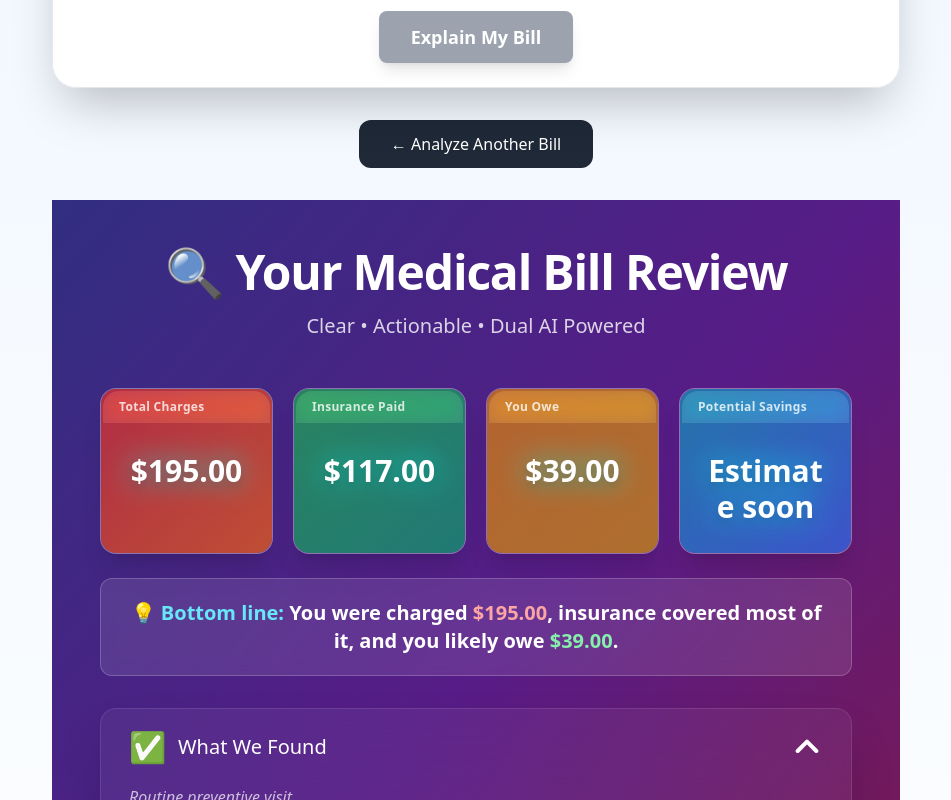
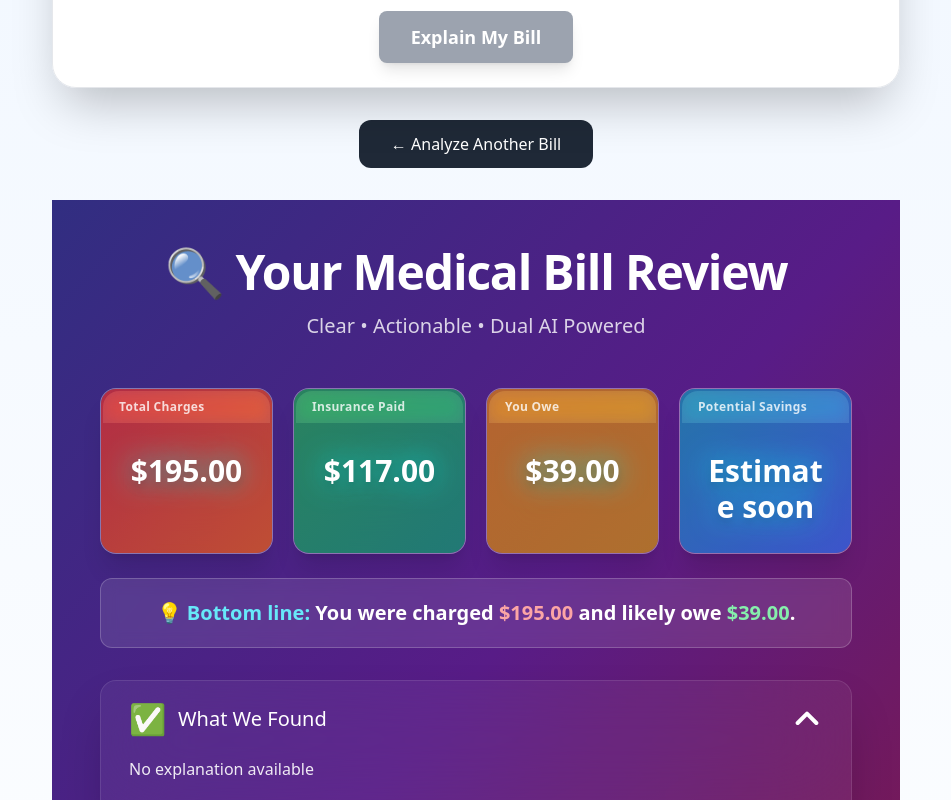
Before and after one commit to kevin-phan-25/explain-my-bill-frontend, a React (Create React App) app in the folder frontend/: page / in a window 1280 px wide. Both pictures are taken after a click on the button "Routine Check-Up (Normal)". Shown: the part 446-1246 px from the top of the page, without its empty margins (164-1115 px from the left). Built offline with nearby package versions, Linux system fonts and the light colour scheme.

Commit message:
Update ExplanationCard.js

```diff
--- a/frontend/src/components/ExplanationCard.js
+++ b/frontend/src/components/ExplanationCard.js
@@ -1,6 +1,7 @@
 import React, { useState } from "react";
 import jsPDF from "jspdf";
 
+// Rotating Chevron Icon
 const ChevronDown = ({ isOpen }) => (
   <svg
     className={`w-6 h-6 sm:w-8 sm:h-8 text-white transition-transform duration-300 ${isOpen ? "rotate-180" : ""}`}
@@ -17,20 +18,27 @@ export default function ExplanationCard({ result, onUpgrade }) {
 
   if (!result) return null;
 
-  const { explanation, pages = [], isPaid } = result;
+  const { explanation = "No explanation available", pages = [], isPaid } = result;
 
-  const structuredPages = pages
-    .map((p) => {
-      try {
-        return typeof p.structured === "object" ? p.structured : JSON.parse(p.explanation || "{}");
-      } catch {
-        return null;
+  // Parse structured data with robust fallback
+  let mainData = null;
+  let fallbackExplanation = explanation;
+
+  if (pages.length > 0) {
+    for (const p of pages) {
+      if (p.structured && typeof p.structured === "object") {
+        mainData = p.structured;
+        break;
       }
-    })
-    .filter(Boolean);
+      if (p.explanation) {
+        fallbackExplanation = p.explanation;
+      }
+    }
+  }
 
-  const hasStructured = structuredPages.length > 0;
-  const mainData = hasStructured ? structuredPages[0] : null;
+  // Fallback key amounts if structured data is missing
+  const keyAmounts = mainData?.keyAmounts || {};
+  const confidences = mainData?.confidences || {};
 
   const toggleSection = (section) => {
     setOpenSections((prev) =>
@@ -39,10 +47,66 @@ export default function ExplanationCard({ result, onUpgrade }) {
   };
 
   const handleDownloadPDF = () => {
-    // (Keep your existing ultra-modern PDF code — it's perfect)
     const doc = new jsPDF("p", "mm", "a4");
-    // ... (your full PDF code from before)
-    doc.save("Medical_Bill_Intelligence_Report.pdf");
+    const pageWidth = doc.internal.pageSize.getWidth();
+    const margin = 20;
+    let y = 25;
+
+    doc.setFillColor(20, 15, 60);
+    doc.rect(0, 0, pageWidth, 55, "F");
+
+    doc.setTextColor(255, 255, 255);
+    doc.setFontSize(28);
+    doc.setFont("helvetica", "bold");
+    doc.text("Medical Bill Intelligence Report", margin, y);
+    y += 12;
+
+    doc.setFontSize(13);
+    doc.setTextColor(150, 220, 255);
+    doc.text("Dual AI-Powered • Confidence Verified • Secure Analysis", margin, y);
+    y += 10;
+
+    doc.setFontSize(11);
+    doc.setTextColor(180, 220, 255);
+    doc.text(`Generated: ${new Date().toLocaleDateString('en-US', { year: 'numeric', month: 'long', day: 'numeric' })}`, margin, y);
+    y += 20;
+
+    // Financial Summary
+    const amounts = [
+      { label: "Total Charges", value: keyAmounts.totalCharges || "Not detected" },
+      { label: "Insurance Paid", value: keyAmounts.insurancePaid || "Not detected" },
+      { label: "Insurance Adjusted", value: keyAmounts.insuranceAdjusted || "Not listed" },
+      { label: "Patient Responsibility", value: keyAmounts.patientResponsibility || "Not detected" },
+    ];
+
+    doc.setTextColor(255, 255, 255);
+    doc.setFontSize(16);
+    doc.setFont("helvetica", "bold");
+    doc.text("Financial Summary", margin, y);
+    y += 12;
+
+    doc.setFontSize(12);
+    amounts.forEach((item) => {
+      doc.setFont("helvetica", "bold");
+      doc.text(`${item.label}:`, margin, y);
+      doc.setFont("helvetica", "normal");
+      doc.text(item.value, margin + 80, y);
+      y += 10;
+    });
+    y += 15;
+
+    // Explanation fallback
+    doc.setFontSize(16);
+    doc.setFont("helvetica", "bold");
+    doc.text("Explanation", margin, y);
+    y += 10;
+
+    const lines = doc.splitTextToSize(fallbackExplanation || "Analysis in progress. Please try again.", pageWidth - 2 * margin);
+    doc.setFontSize(11);
+    doc.setFont("helvetica", "normal");
+    doc.text(lines, margin, y);
+
+    doc.save("Medical_Bill_Report.pdf");
   };
 
   const ConfidenceBadge = ({ score }) => {
@@ -51,20 +115,18 @@ export default function ExplanationCard({ result, onUpgrade }) {
     return <span className={`text-xs font-bold ${color}`}>Confidence: {score}%</span>;
   };
 
-  // TL;DR Bottom Line Strip
   const BottomLineStrip = () => {
-    if (!mainData) return null;
-    const total = mainData.keyAmounts?.totalCharges || "unknown";
-    const owe = mainData.keyAmounts?.patientResponsibility || "unknown";
+    const total = keyAmounts.totalCharges || "unknown amount";
+    const owe = keyAmounts.patientResponsibility || "unknown amount";
 
     return (
       <div className="mt-6 rounded-xl bg-white/10 backdrop-blur border border-white/20 p-5 text-center">
         <p className="text-lg sm:text-xl font-bold text-white">
           💡 <span className="text-cyan-300">Bottom line:</span> You were charged{" "}
           <span className="text-red-300 font-extrabold">{total}</span>
-          {owe !== "unknown" && (
+          {owe !== "unknown amount" && (
             <>
-              , insurance covered most of it, and you likely owe{" "}
+              {" "}and likely owe{" "}
               <span className="text-green-300 font-extrabold">{owe}</span>.
             </>
           )}
@@ -84,14 +146,12 @@ export default function ExplanationCard({ result, onUpgrade }) {
           <p className="text-base sm:text-lg md:text-xl text-white/80">Clear • Actionable • Dual AI Powered</p>
         </div>
 
-        {/* Key Metrics */}
-        {mainData && (
-          <>
+        {/* Key Metrics – Always show something */}
         <div className="grid grid-cols-1 sm:grid-cols-2 lg:grid-cols-4 gap-4 sm:gap-5 mb-6">
           {[
-                { label: "Total Charges", value: mainData.keyAmounts?.totalCharges || "N/A", conf: mainData.confidences?.totalCharges },
-                { label: "Insurance Paid", value: mainData.keyAmounts?.insurancePaid || "N/A", conf: mainData.confidences?.insurancePaid },
-                { label: "You Owe", value: mainData.keyAmounts?.patientResponsibility || "N/A", conf: mainData.confidences?.patientResponsibility },
+            { label: "Total Charges", value: keyAmounts.totalCharges || "Not detected", conf: confidences.totalCharges },
+            { label: "Insurance Paid", value: keyAmounts.insurancePaid || "Not detected", conf: confidences.insurancePaid },
+            { label: "You Owe", value: keyAmounts.patientResponsibility || "Not detected", conf: confidences.patientResponsibility },
             { label: "Potential Savings", value: isPaid ? "Estimate soon" : "???", conf: null },
           ].map((item, i) => (
             <div
@@ -116,13 +176,10 @@ export default function ExplanationCard({ result, onUpgrade }) {
           ))}
         </div>
 
-            {/* TL;DR Bottom Line */}
         <BottomLineStrip />
-          </>
-        )}
 
         <div className="space-y-4 sm:space-y-5 mt-8">
-          {/* What We Found – Short Bullets Only */}
+          {/* What We Found – Always shows something */}
           <div className="rounded-xl sm:rounded-2xl backdrop-blur-2xl bg-white/5 border border-white/10 shadow-2xl overflow-hidden">
             <button
               onClick={() => toggleSection("summary")}
@@ -134,8 +191,8 @@ export default function ExplanationCard({ result, onUpgrade }) {
               <ChevronDown isOpen={openSections.includes("summary")} />
             </button>
             {openSections.includes("summary") && (
-              <div className="px-5 sm:px-7 pb-5 sm:pb-7 text-white/90 text-sm sm:text-base">
-                {hasStructured && mainData.summaryPoints?.length > 0 ? (
+              <div className="px-5 sm:px-7 pb-5 sm:pb-7 text-white/90 text-sm sm:text-base leading-relaxed">
+                {mainData?.summaryPoints && mainData.summaryPoints.length > 0 ? (
                   <ul className="space-y-3">
                     {mainData.summaryPoints.map((point, i) => (
                       <li key={i} className="flex items-start gap-3">
@@ -144,16 +201,22 @@ export default function ExplanationCard({ result, onUpgrade }) {
                       </li>
                     ))}
                   </ul>
+                ) : fallbackExplanation ? (
+                  <div className="prose prose-invert max-w-none">
+                    {fallbackExplanation.split("\n").map((para, i) => (
+                      <p key={i} className="mb-3">{para || <br />}</p>
+                    ))}
+                  </div>
                 ) : (
-                  <p className="italic text-white/70">
-                    {mainData?.summary || explanation || "No key insights available yet."}
+                  <p className="italic text-white/60">
+                    We analyzed your bill, but couldn't extract structured data. Try uploading a clearer image or PDF.
                   </p>
                 )}
               </div>
             )}
           </div>
 
-          {/* Red Flags – High Impact */}
+          {/* Red Flags */}
           {isPaid && mainData?.redFlags?.length > 0 && (
             <div className="rounded-xl sm:rounded-2xl backdrop-blur-2xl bg-white/5 border border-red-500/50 shadow-2xl shadow-red-500/20 overflow-hidden">
               <button
@@ -180,7 +243,7 @@ export default function ExplanationCard({ result, onUpgrade }) {
             </div>
           )}
 
-          {/* Recommended Next Steps – Action-Oriented */}
+          {/* Next Steps */}
           <div className="rounded-xl sm:rounded-2xl backdrop-blur-2xl bg-white/5 border border-white/10 shadow-2xl overflow-hidden">
             <button
               onClick={() => toggleSection("nextsteps")}
```
Lines whose indentation alone changed are shown as unchanged.
